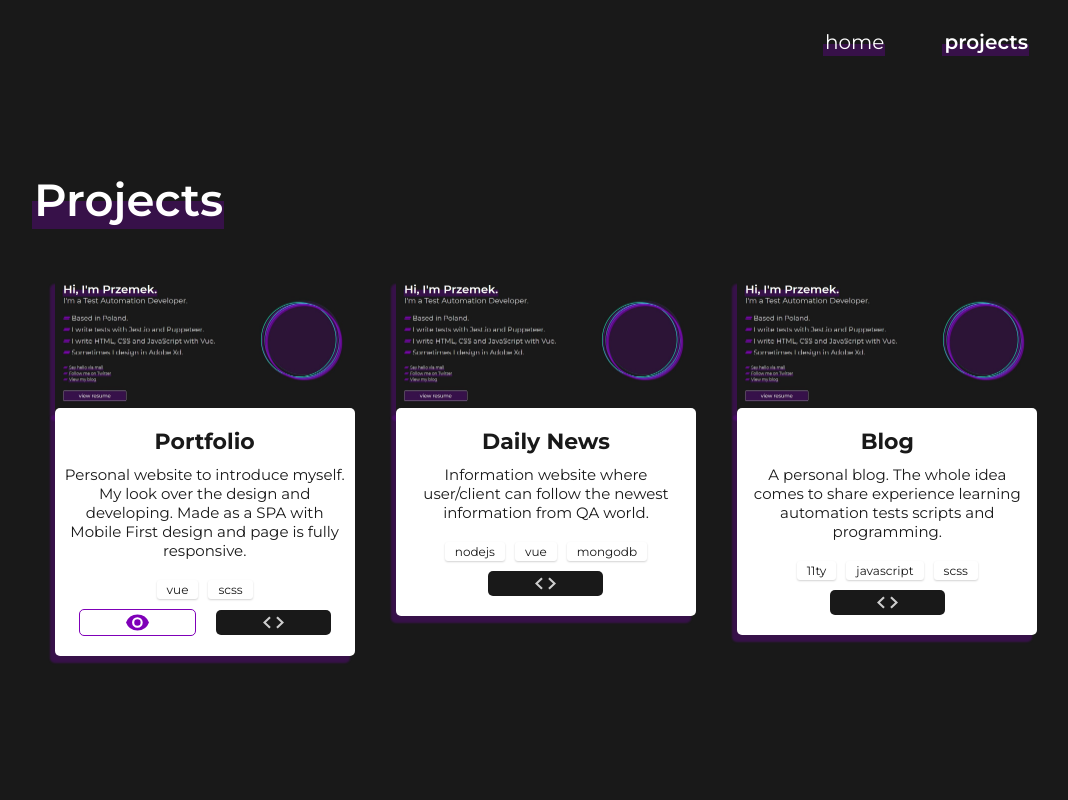
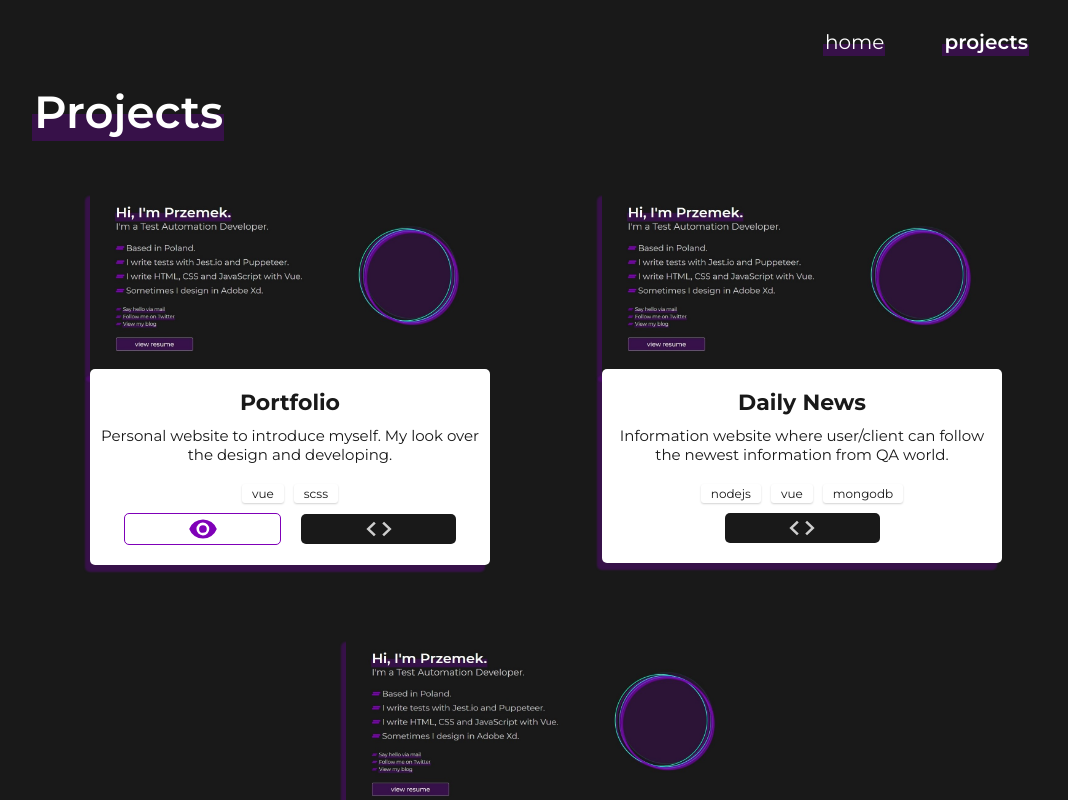
Before and after one commit to Kodziak/portflio, a Vue app: page / in a window 1280 px wide. Both pictures are taken after a click on the button "projects". Shown: the top 800 px of the page, without its empty margins (94-1162 px from the left). Built offline with nearby package versions, Linux system fonts and the light colour scheme.

Commit message:
Change project cards variables.

```diff
--- a/src/components/Projects.vue
+++ b/src/components/Projects.vue
@@ -53,7 +53,7 @@ export default {
         {
           title: "Portfolio",
           description:
-            "Personal website to introduce myself. My look over the design and developing. Made as a SPA with Mobile First design and page is fully responsive.",
+            "Personal website to introduce myself. My look over the design and developing.",
           tags: ["vue", "scss"],
           img: "./portfolio.jpg",
           github: "https://github.com/Kodziak/portfolio",
@@ -107,7 +107,7 @@ export default {
   }
 
   .project-card {
-    width: 300px;
+    width: 400px;
     margin: 50px 20px 20px;
     color: $background-color;
 
@@ -161,7 +161,7 @@ export default {
     }
 
     &__img {
-      width: 300px;
+      width: 400px;
       border-radius: 5px;
       background: #33333326;
       position: relative;
@@ -188,8 +188,8 @@ export default {
 
     .btn--view,
     .btn--code {
-      height: 25px;
-      width: 115px;
+      height: 30px;
+      width: 155px;
       margin: 0 10px;
 
       @include mediaSmartfon {
@@ -197,8 +197,8 @@ export default {
       }
 
       img {
-        height: 25px;
-        width: 25px;
+        height: 30px;
+        width: 30px;
       }
     }
 
```
Also changed, not shown: public/portfolio.jpg.
